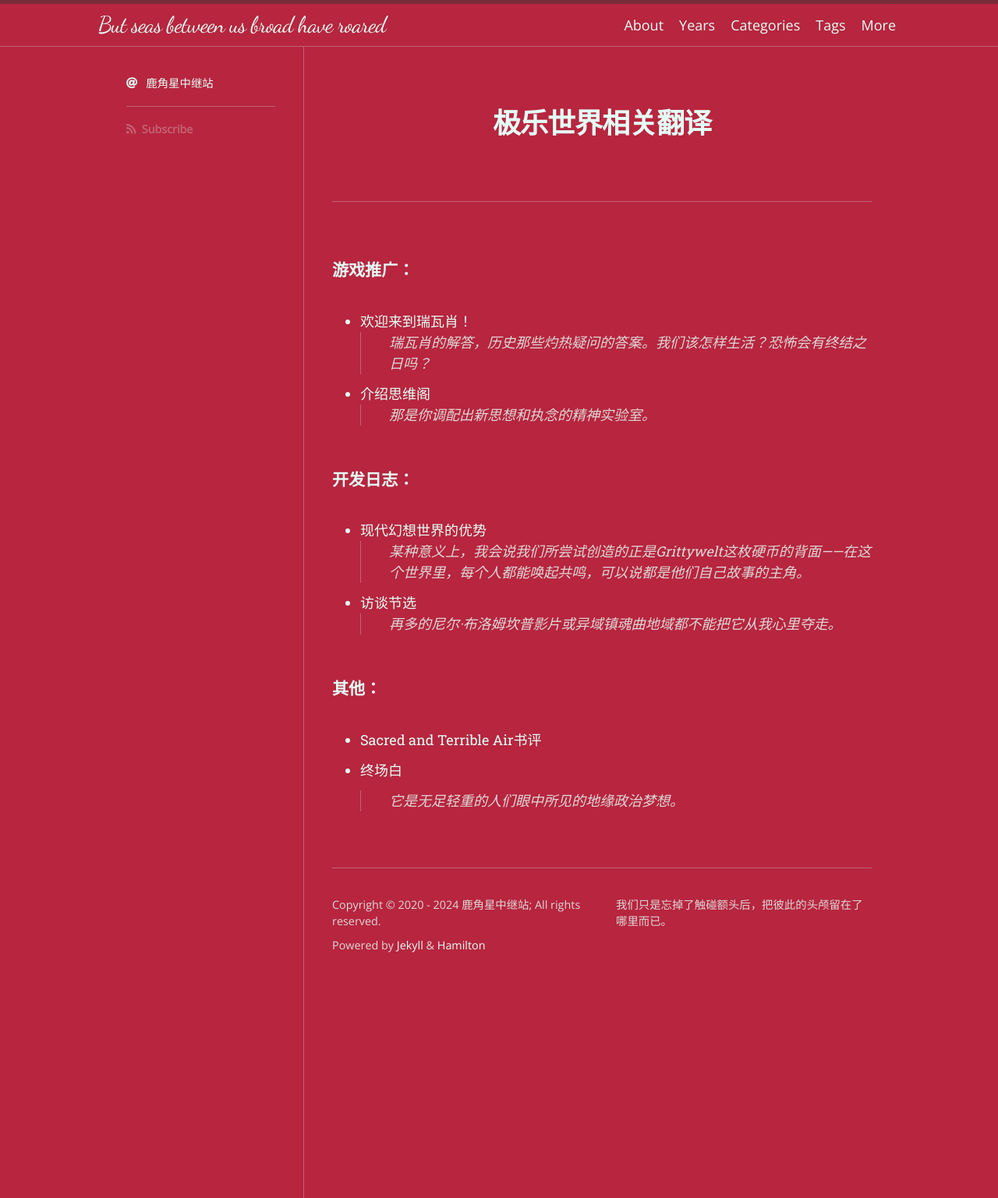
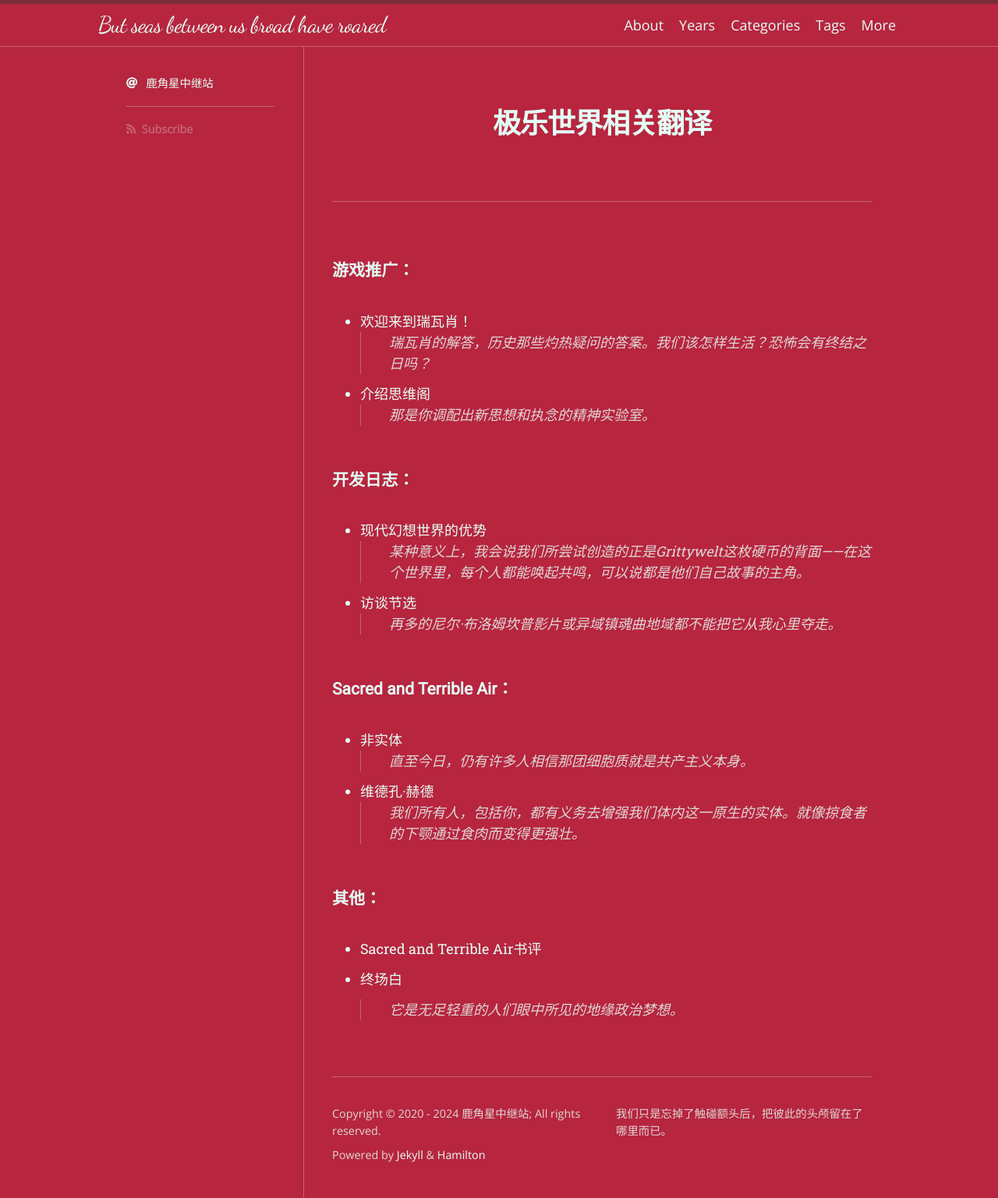
Before and after one commit to scatterdclouds/scatterdclouds.github.io, a Jekyll site: the page built from zaumiloveu.md, in a window 1280 px wide. Shown: the whole page at 78% size. Built offline with Jekyll 4.4.1, drawn with Linux system fonts in a browser that asks for light colours; nearby versions of some CDN libraries; some web fonts are replaced.

Commit message:
Update zaumiloveu.md

```diff
--- a/zaumiloveu.md
+++ b/zaumiloveu.md
@@ -21,6 +21,15 @@ permalink: /zaumiloveu/
 > 再多的尼尔·布洛姆坎普影片或异域镇魂曲地域都不能把它从我心里夺走。
 
 
+### Sacred and Terrible Air：
+
+- [非实体](_posts/nonentity.md)
+> 直至今日，仍有许多人相信那团细胞质就是共产主义本身。
+
+- [维德孔·赫德](_posts/vidkunhird.md)
+> 我们所有人，包括你，都有义务去增强我们体内这一原生的实体。就像掠食者的下颚通过食肉而变得更强壮。
+
+
 ### 其他：
 - Sacred and Terrible Air书评
 
```
